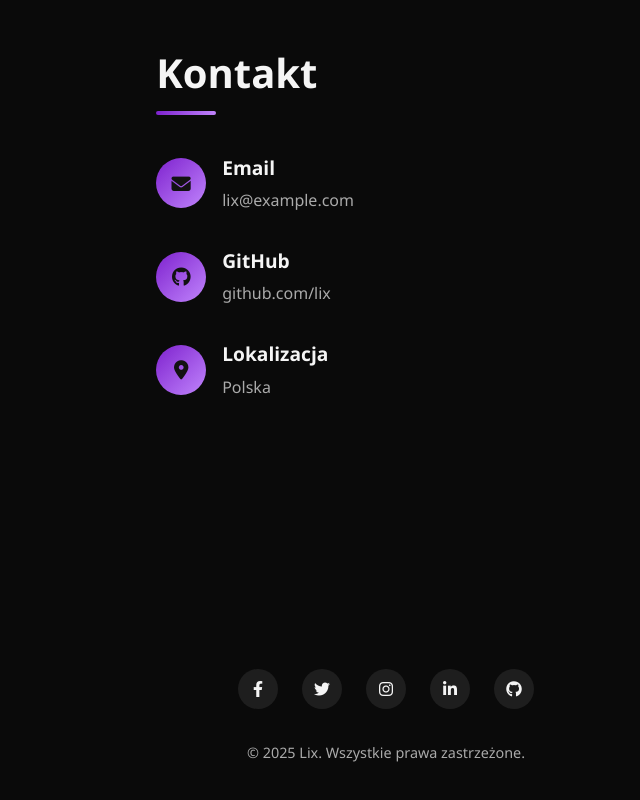
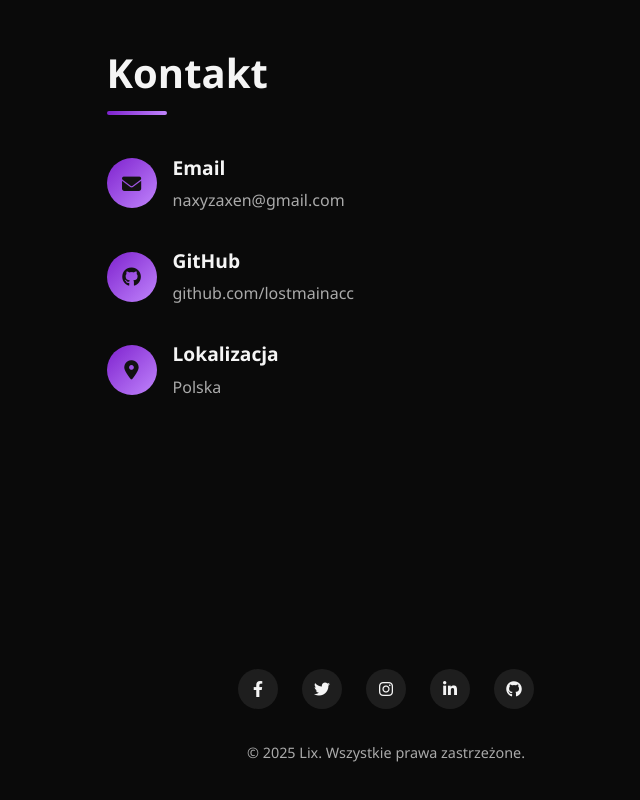
Before and after one commit to lostmainacc/lostmainacc.github.io, a plain HTML site: page index.html in a window 1280 px wide. Shown: the part 3501-4301 px from the top of the page, without its empty margins (254-894 px from the left). Drawn offline with Linux system fonts and the light colour scheme.

Commit message:
Update index.html

```diff
--- a/index.html
+++ b/index.html
@@ -546,7 +546,7 @@
                         </div>
                         <div class="contact-text">
                             <h4>Email</h4>
-                            <p>lix@example.com</p>
+                            <p>naxyzaxen@gmail.com</p>
                         </div>
                     </div>
                     <div class="contact-item">
@@ -555,7 +555,7 @@
                         </div>
                         <div class="contact-text">
                             <h4>GitHub</h4>
-                            <p>github.com/lix</p>
+                            <p>github.com/lostmainacc</p>
                         </div>
                     </div>
                     <div class="contact-item">
```
